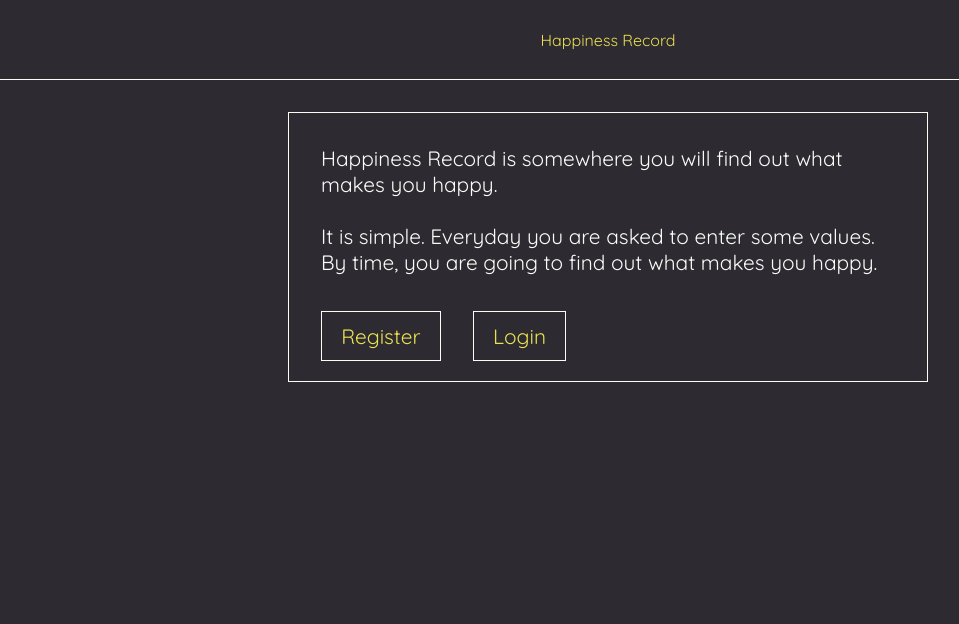
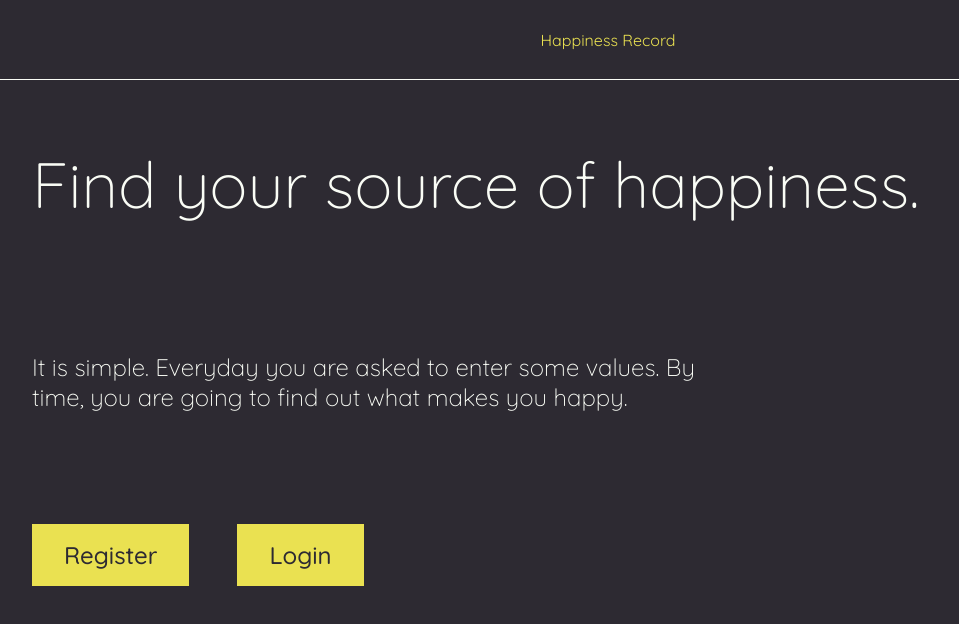
Before and after one commit to Mert18/happiness-record-client, a React (Create React App) app: page / in a window 1280 px wide. Shown: the top 624 px of the page, without its empty margins (32-991 px from the left). Built offline with nearby package versions, Linux system fonts and the light colour scheme; no server answers.

Commit message:
better now, better now

```diff
--- a/src/App.js
+++ b/src/App.js
@@ -7,23 +7,21 @@ import { gsap } from 'gsap'
 const App = () => {
   const boxRef = useRef()
 
-  useEffect(() => {
-    gsap.from(boxRef.current, { y: 20, duration: 1 })
-  })
   return (
     <Layout>
       <div className="app" ref={boxRef}>
         <div className="app-hero">
-          <p>
-            Happiness Record is somewhere you will find out what makes you
-            happy.
-          </p>
-          <br />
+          <p>Find your source of happiness.</p>
+        </div>
+
+        <div className="app-exp">
           <p>
             It is simple. Everyday you are asked to enter some values. By time,
             you are going to find out what makes you happy.
           </p>
-          <div id="links">
+        </div>
+
+        <div className="app-auth">
           <Link id="reg" to="/register">
             Register
           </Link>
@@ -32,7 +30,6 @@ const App = () => {
           </Link>
         </div>
       </div>
-      </div>
     </Layout>
   )
 }
--- a/src/screens/LoginScreen.js
+++ b/src/screens/LoginScreen.js
@@ -1,5 +1,6 @@
 import React, { useState } from 'react'
 import Layout from '../core/Layout'
+import { Link } from 'react-router-dom'
 import '../styles/forms.css'
 
 const LoginScreen = ({ setAuth }) => {
@@ -59,6 +60,9 @@ const LoginScreen = ({ setAuth }) => {
             }}
           />
           <button id="logbut"></button>
+          <div className="instead">
+            <Link to="/register">Register Instead</Link>
+          </div>
         </form>
       </div>
     </Layout>
--- a/src/screens/RegisterScreen.js
+++ b/src/screens/RegisterScreen.js
@@ -1,6 +1,7 @@
 import React, { useState, useEffect } from 'react'
 import Layout from '../core/Layout'
 import '../styles/forms.css'
+import { Link } from 'react-router-dom'
 
 const RegisterScreen = ({ setAuth }) => {
   const [name, setName] = useState('')
@@ -80,6 +81,9 @@ const RegisterScreen = ({ setAuth }) => {
             onChange={(e) => setPassword2(e.target.value)}
           />
           <button id="regbut"></button>
+          <div className="instead">
+            <Link to="/login">Login Instead</Link>
+          </div>
         </form>
       </div>
     </Layout>
--- a/src/styles/app.css
+++ b/src/styles/app.css
@@ -2,16 +2,45 @@
   display: grid;
   grid-template-columns: repeat(24, 1fr);
   font-size: 1.3rem;
+  color: var(--white);
 }
 
 .app-hero {
   grid-column: 1 / -1;
-  justify-self: center;
-  width: 50%;
-  border: 1px solid var(--white);
+  justify-self: flex-start;
+  width: 90%;
   padding: 2rem;
   margin: 2rem;
-  color: var(--white);
+  font-size: 4rem;
+  font-weight: 300;
+}
+
+.app-exp {
+  grid-column: 1 / -1;
+  justify-self: flex-start;
+  width: 60%;
+  padding: 2rem;
+  margin: 2rem;
+  font-size: 1.5rem;
+  font-weight: 300;
+}
+
+.app-auth {
+  grid-column: 1 / -1;
+  justify-self: flex-start;
+  width: 60%;
+  padding: 2rem;
+  margin: 2rem;
+  font-size: 1.5rem;
+  font-weight: 300;
+}
+.app-auth a {
+  margin-right: 3rem;
+  color: var(--black);
+  background-color: var(--yellow);
+  text-decoration: none;
+  padding: 1rem 2rem;
+  font-weight: 500;
 }
 
 #links {
--- a/src/styles/forms.css
+++ b/src/styles/forms.css
@@ -5,6 +5,13 @@
   flex-direction: column;
   justify-content: center;
   align-items: center;
+}
+
+.instead {
+  margin: 1rem;
+}
+.instead a {
+  color: var(--yellow);
 }
 .form {
   min-width: 30vw;
@@ -41,6 +48,7 @@
   border: none;
   align-self: center;
   transition: all 0.4s;
+  margin: 1rem;
 }
 .form button:hover {
   cursor: pointer;
```
Lines whose indentation alone changed are shown as unchanged.
